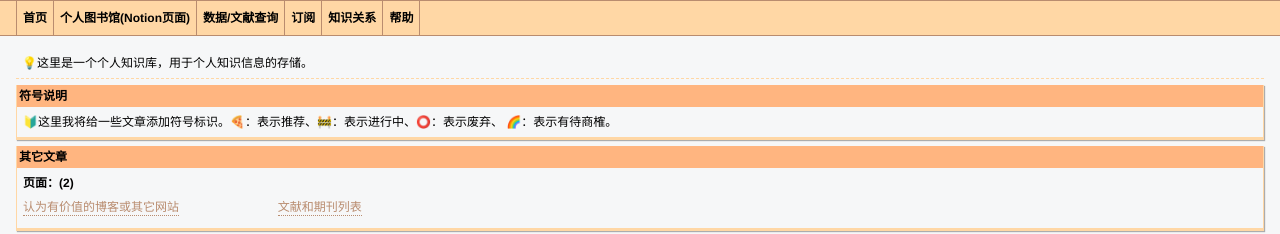
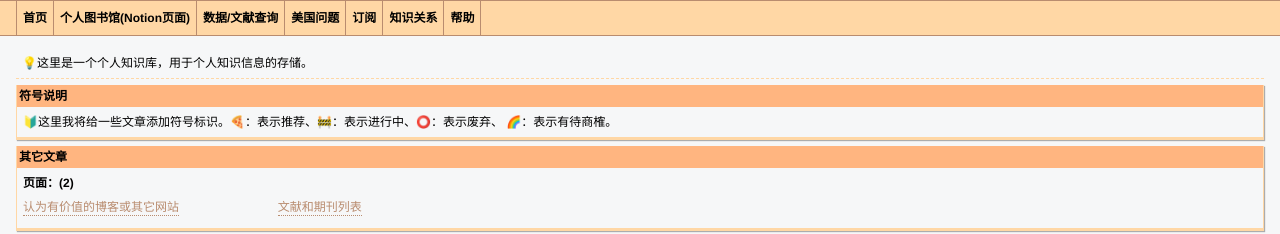
Before and after one commit to xiashuangxi/pkb, a Jekyll site: the page built from index.md, in a window 1280 px wide. Shown: the top 234 px of the page. Built offline with Jekyll 4.4.1, drawn with Linux system fonts in a browser that asks for light colours; grey boxes are pictures that could not be loaded.

Commit message:
Update menu.yml

```diff
--- a/_data/menu.yml
+++ b/_data/menu.yml
@@ -28,6 +28,9 @@
 - name: 数据/文献查询
   url: /data_literature_query.html
 
+- name: 美国问题
+  url: /usa.html
+
 - name: 订阅
   url:
   item:
```
